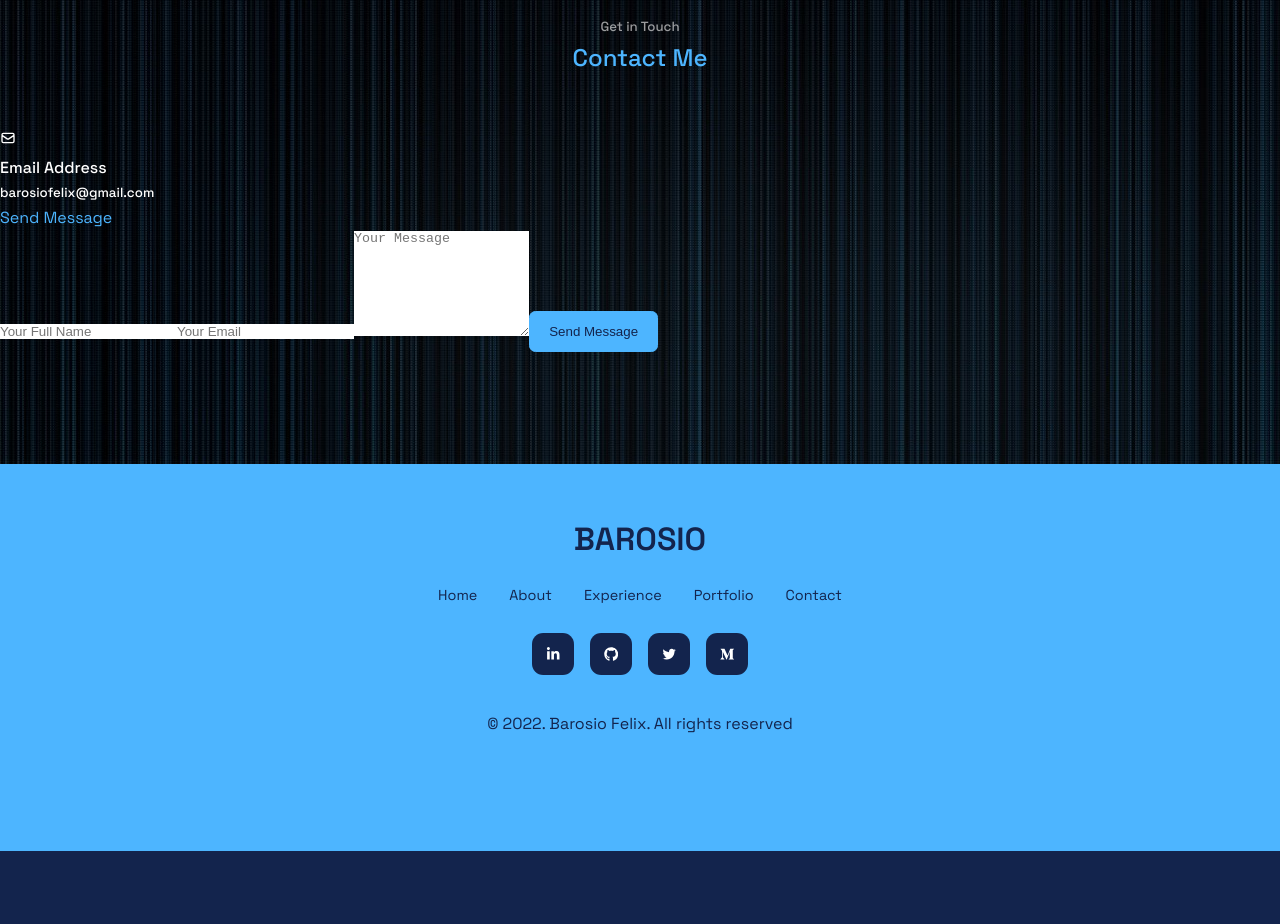
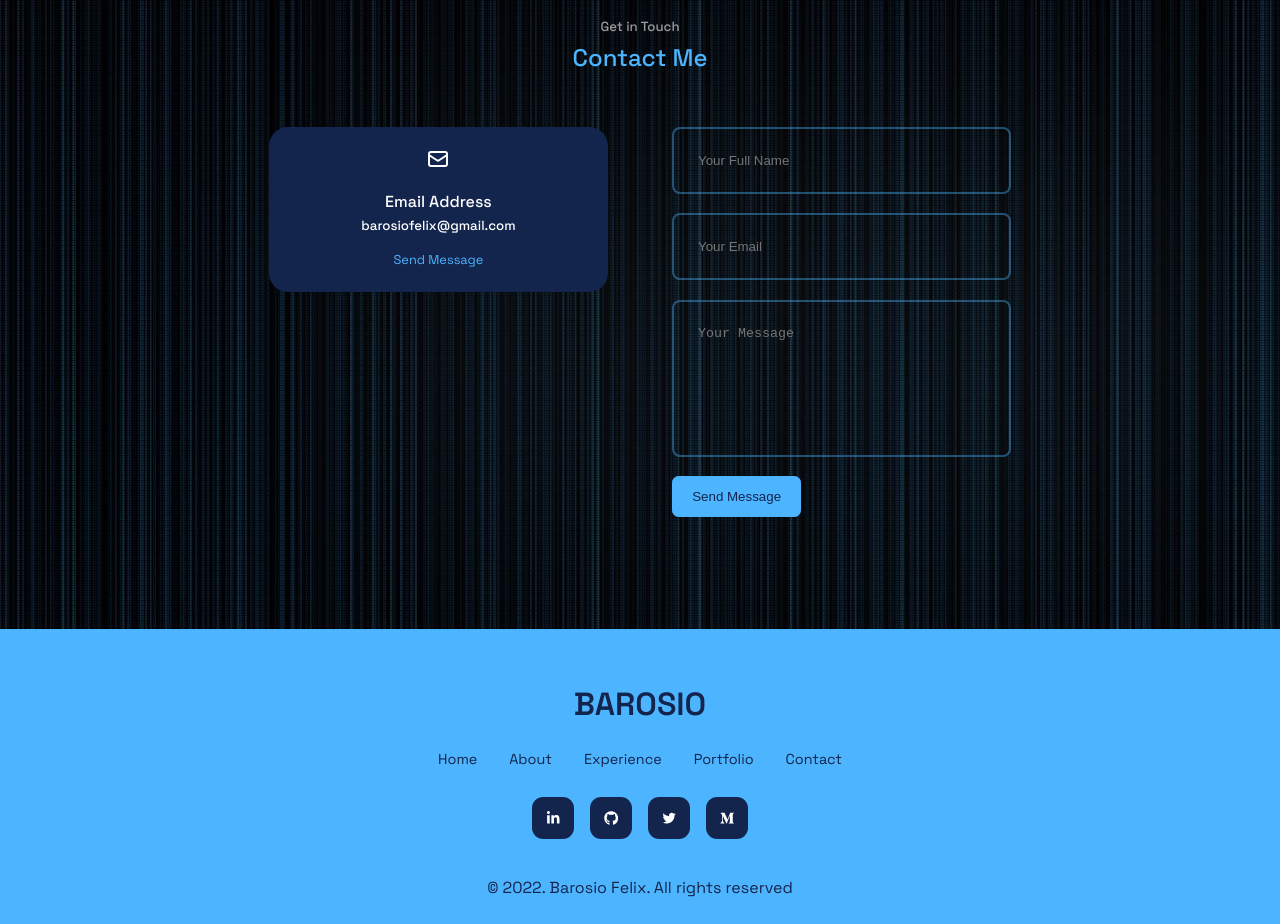
Before and after one commit to Felix-Barosio/Portfolio, a React (Create React App) app: page / in a window 1280 px wide. Shown: the part 3120-4044 px from the top of the page. Before the commit the page ends 3971 px from the top, so only its background shows below. Built offline with nearby package versions, Linux system fonts and the light colour scheme.

Commit message:
Added styles to contact

```diff
--- a/src/components/Contact/Contact.css
+++ b/src/components/Contact/Contact.css
@@ -0,0 +1,69 @@
+.contact_container{
+    /* width: 58%; */
+    display: grid;
+    grid-template-columns: 1fr 1fr;
+    gap: 4rem;
+    margin-left: 21%;
+    margin-right: 21%;
+}
+
+.contact_options{
+   display: flex;
+   flex-direction: column;
+   gap: 1rem;
+}
+
+.contact_option{
+    background: var(--color-bg);
+    padding: 1.2rem;
+    border-radius: 1.2rem;
+    text-align: center;
+    border: 1px solid transparent;
+    transition: var(--transition);
+}
+
+.contact_option:hover{
+    background: transparent;
+    border-color: var(--color-primary-variant);
+}
+
+.contact_icon{
+    font-size: 1.5rem;
+    margin-bottom: 0.5rem;
+}
+
+.contact_option a{
+    margin-top: 0.7rem;
+    display: inline-block;
+    font-size: 0.8rem;
+}
+
+form{
+    display: flex;
+    flex-direction: column;
+    gap: 1.2rem;
+}
+
+input, textarea{
+    width: 100%;
+    padding: 1.5rem;
+    border-radius: 0.5rem;
+    background: transparent;
+    border: 2px solid var(--color-primary-variant);
+    resize: none;
+    color: var(--color-white)
+}
+
+@media screen and (max-width: 1024px){
+    .contact_container{
+        grid-template-columns: 1fr;
+        gap: 2rem;
+    }
+ }
+
+@media screen and (max-width: 600px){
+    .contact_container{
+        width: var(--container-width-sm);
+        margin: 1.2rem;
+    }
+}
```
